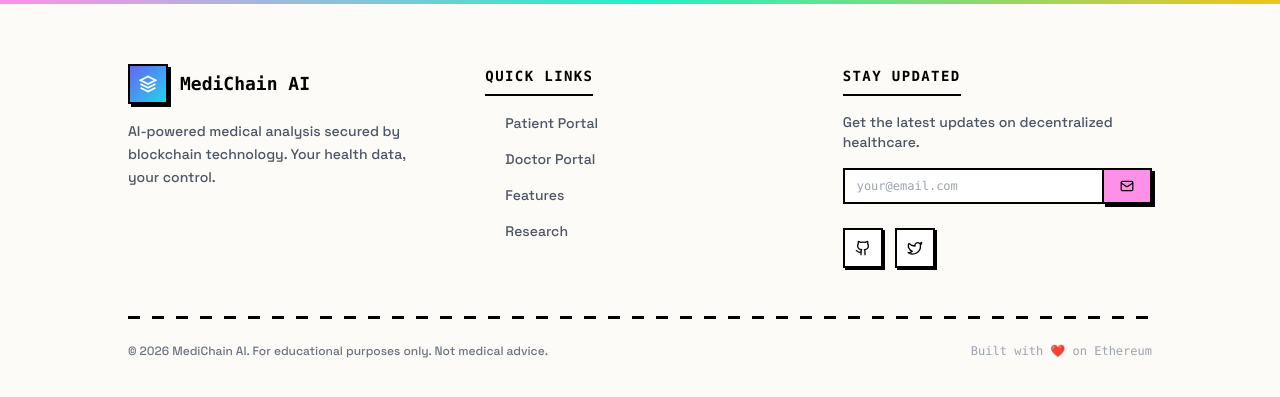
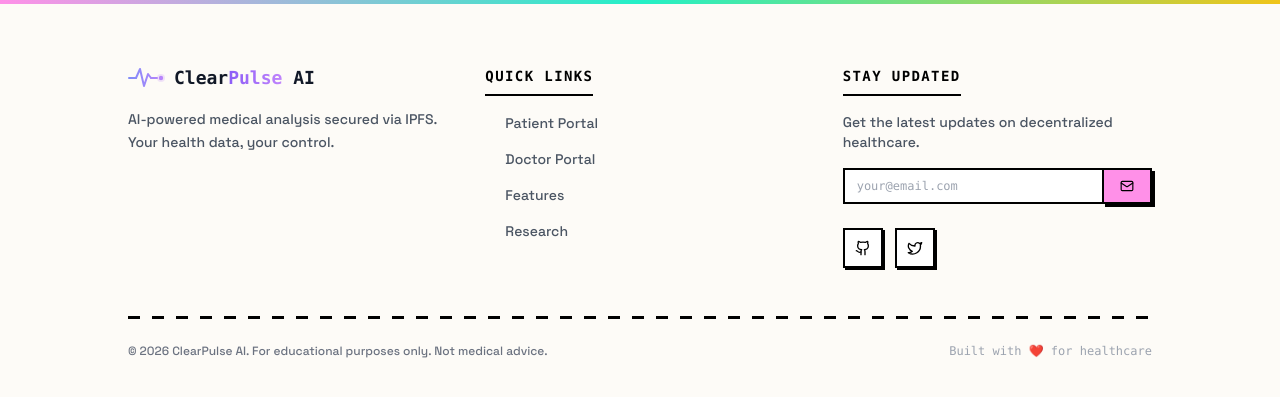
Before and after one commit to Keertibhat327/ClearPulse, a Next.js app in the folder frontend/: page / in a window 1280 px wide. Shown: the part 3918-4315 px from the top of the page. Built offline with nearby package versions, Linux system fonts and the light colour scheme; no server answers; a web font is replaced by a local one.

Commit message:
feat: update footer logo and text to match DNA helix palette, remove blockchain refs

```diff
--- a/frontend/src/components/landing/Footer.tsx
+++ b/frontend/src/components/landing/Footer.tsx
@@ -13,14 +13,26 @@ export default function Footer() {
                 <div className="grid grid-cols-1 md:grid-cols-3 gap-12 mb-12">
                     {/* Brand */}
                     <div>
-                        <div className="flex items-center gap-3 mb-4">
-                            <div className="w-10 h-10 bg-gradient-to-br from-indigo-500 to-cyan-400 flex items-center justify-center border-2 border-black shadow-[3px_3px_0px_0px_rgba(0,0,0,1)]">
-                                <svg width="18" height="18" viewBox="0 0 24 24" fill="none" stroke="white" strokeWidth="2.5"><path d="M12 2L2 7l10 5 10-5-10-5z" /><path d="M2 17l10 5 10-5" /><path d="M2 12l10 5 10-5" /></svg>
-                            </div>
-                            <span className="text-lg font-bold text-black font-mono">MediChain AI</span>
+                        <div className="flex items-center gap-2 mb-4">
+                            <svg width="38" height="28" viewBox="0 0 38 28" fill="none" xmlns="http://www.w3.org/2000/svg" aria-hidden="true">
+                                <path d="M1 14 H8" stroke="url(#footer-pulse-grad)" strokeWidth="2" strokeLinecap="round"/>
+                                <path d="M8 14 L12 5 L16 22 L20 10 L23 14" stroke="url(#footer-pulse-grad)" strokeWidth="2" strokeLinecap="round" strokeLinejoin="round"/>
+                                <path d="M23 14 H29" stroke="url(#footer-pulse-grad)" strokeWidth="2" strokeLinecap="round"/>
+                                <circle cx="33" cy="14" r="4" fill="#c084fc" opacity="0.2"/>
+                                <circle cx="33" cy="14" r="2.2" fill="url(#footer-pulse-grad)"/>
+                                <defs>
+                                    <linearGradient id="footer-pulse-grad" x1="1" y1="14" x2="38" y2="14" gradientUnits="userSpaceOnUse">
+                                        <stop offset="0%" stopColor="#818cf8" />
+                                        <stop offset="100%" stopColor="#c084fc" />
+                                    </linearGradient>
+                                </defs>
+                            </svg>
+                            <span className="text-lg font-bold text-gray-900 font-mono">
+                                Clear<span className="text-transparent bg-clip-text bg-gradient-to-r from-violet-500 to-purple-400">Pulse</span> AI
+                            </span>
                         </div>
                         <p className="text-sm text-gray-600 font-medium leading-relaxed">
-                            AI-powered medical analysis secured by blockchain technology. Your health data, your control.
+                            AI-powered medical analysis secured via IPFS. Your health data, your control.
                         </p>
                     </div>
 
@@ -84,8 +96,8 @@ export default function Footer() {
                 {/* Bottom Bar */}
                 <div className="section-divider mb-6" />
                 <div className="flex flex-col md:flex-row items-center justify-between gap-3">
-                    <p className="text-xs text-gray-500 font-medium">© {new Date().getFullYear()} MediChain AI. For educational purposes only. Not medical advice.</p>
-                    <p className="text-xs text-gray-400 font-mono">Built with ❤️ on Ethereum</p>
+                    <p className="text-xs text-gray-500 font-medium">© {new Date().getFullYear()} ClearPulse AI. For educational purposes only. Not medical advice.</p>
+                    <p className="text-xs text-gray-400 font-mono">Built with ❤️ for healthcare</p>
                 </div>
             </div>
         </footer>
```
